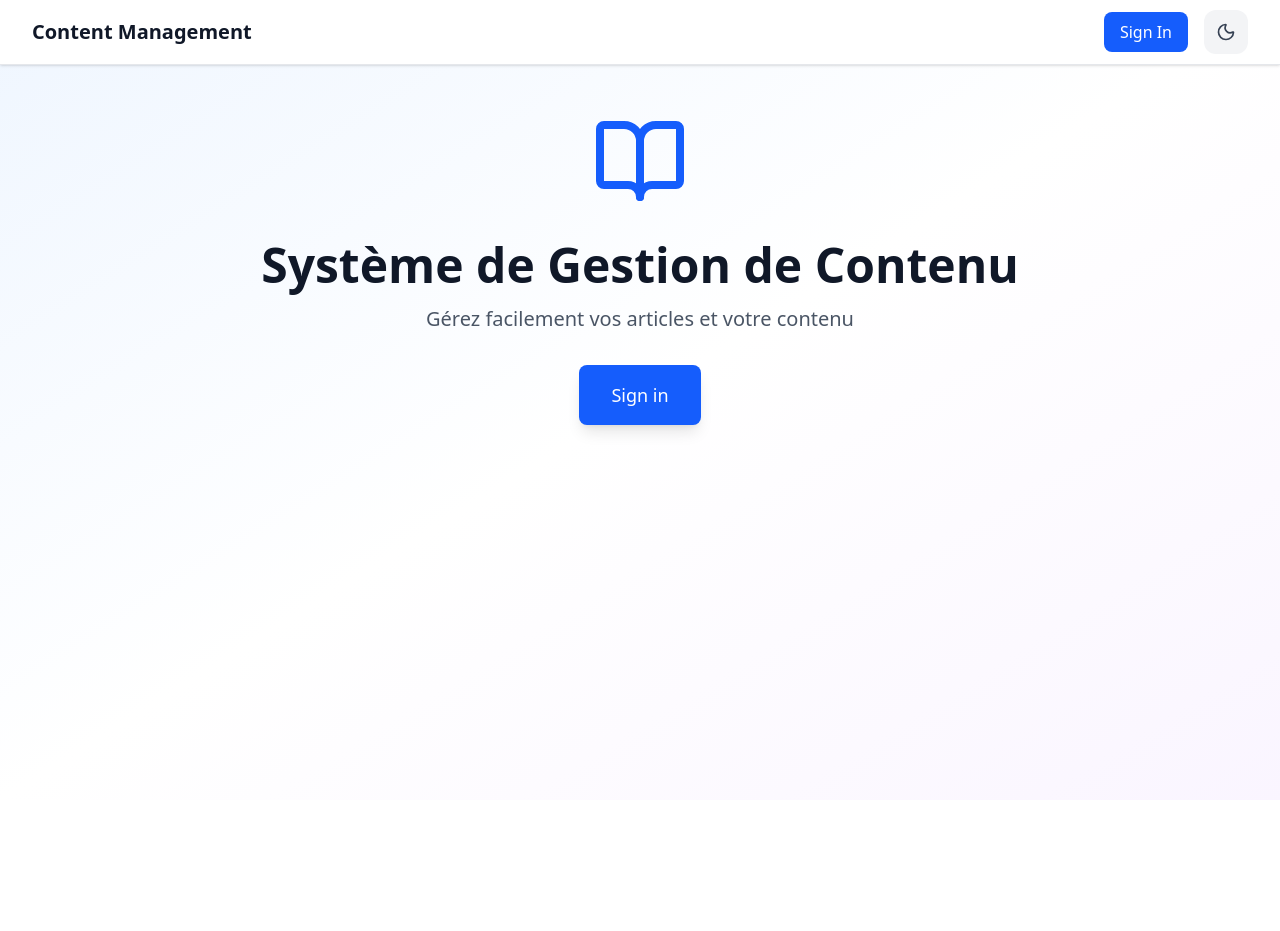
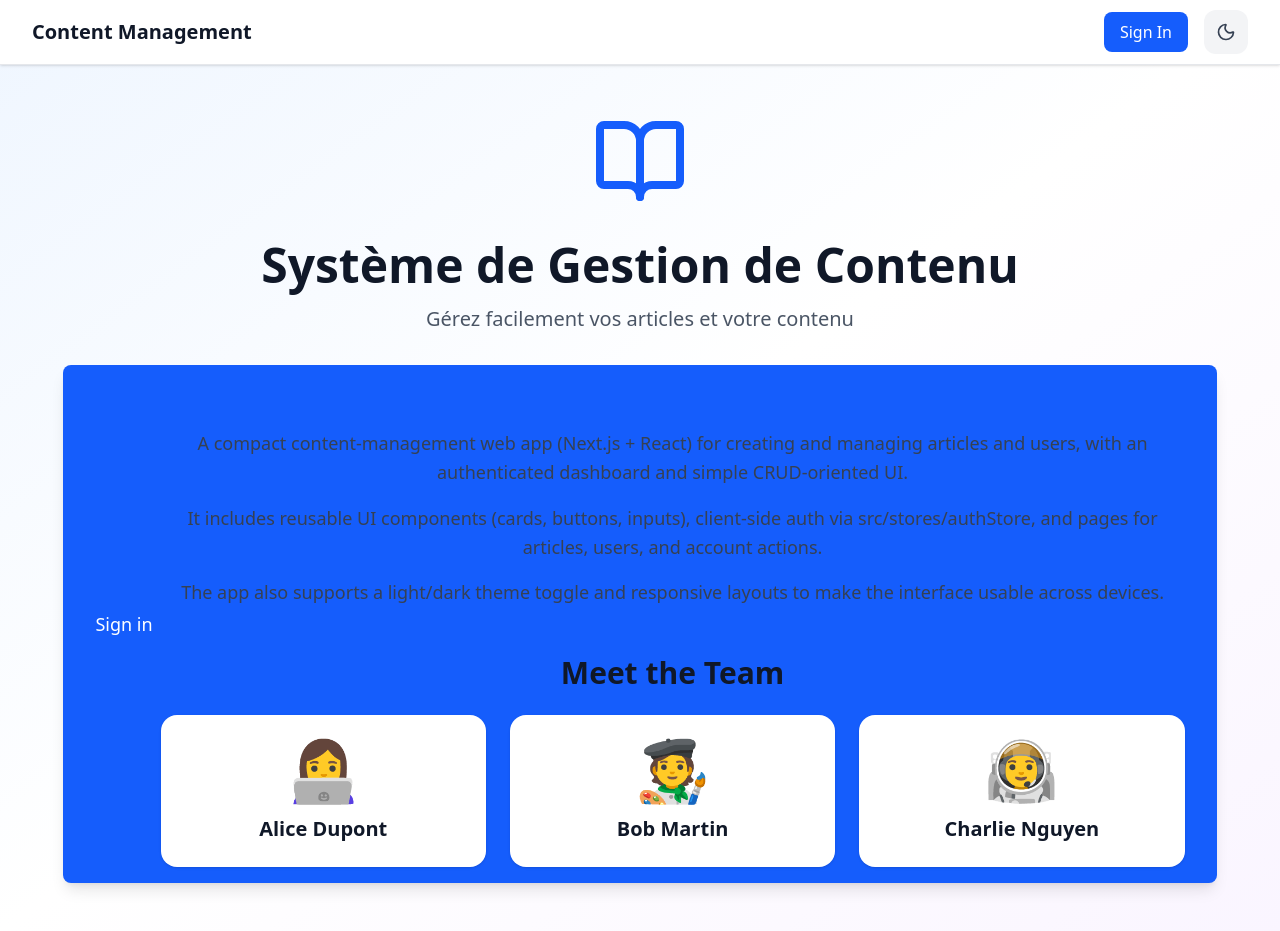
Before and after one commit to ClementLmd/content-management-tp1, a Next.js app: page / in a window 1280 px wide. Before the commit the page ends 800 px from the top, so only its background shows below. Built offline with nearby package versions, Linux system fonts and the light colour scheme.

Commit message:
homepagedisconnected, teamcards + About paragraph

```diff
--- a/src/app/page.tsx
+++ b/src/app/page.tsx
@@ -6,6 +6,7 @@ import { useAuthStore } from "@/stores/authStore";
 import { Button } from "@/components/ui/Button";
 import { Card, CardContent, CardHeader } from "@/components/ui/Card";
 import { Header } from "@/components/layout/Header";
+import HomePageDisconnected from "@/components/HomePageDisconnected/HomePageDisconnected";
 
 export default function Home() {
   const { isAuthenticated, user } = useAuthStore();
@@ -24,12 +25,7 @@ export default function Home() {
             Gérez facilement vos articles et votre contenu
           </p>
           {!isAuthenticated && (
-            <Link
-              href="/auth"
-              className="inline-flex items-center gap-2 px-8 py-4 bg-blue-600 dark:bg-blue-700 text-white rounded-lg hover:bg-blue-700 dark:hover:bg-blue-600 transition-colors font-medium text-lg shadow-lg"
-            >
-              Sign in{" "}
-            </Link>
+            <HomePageDisconnected />
           )}
           {isAuthenticated && (
             <div className="space-y-6 mt-8">
--- /dev/null
+++ b/src/components/HomePageDisconnected/HomePageDisconnected.tsx
@@ -0,0 +1,36 @@
+"use client";
+
+import Link from "next/link";
+import TeamCards from "@/components/HomePageDisconnected/TeamCards";
+
+export default function HomeDisconnected() {
+  return (
+    <Link
+      href="/auth"
+      className="inline-flex items-center gap-2 px-8 py-4 bg-blue-600 dark:bg-blue-700 text-white rounded-lg hover:bg-blue-700 dark:hover:bg-blue-600 transition-colors font-medium text-lg shadow-lg"
+    >
+      Sign in{" "}
+     <div className="mt-12 w-full max-w-5xl flex flex-col gap-12">
+  {/* Row 1: About Text */}
+  <div className="text-gray-700 dark:text-gray-300 text-lg leading-relaxed">
+    <p>
+      A compact content-management web app (Next.js + React) for creating and managing articles and users, with an authenticated dashboard and simple CRUD-oriented UI.
+    </p>
+    <p className="mt-4">
+      It includes reusable UI components (cards, buttons, inputs), client-side auth via src/stores/authStore, and pages for articles, users, and account actions.
+    </p>
+    <p className="mt-4">
+      The app also supports a light/dark theme toggle and responsive layouts to make the interface usable across devices.
+    </p>
+  </div>
+
+  {/* Row 2: Team Cards */}
+  <div>
+    <h2 className="text-3xl font-bold mb-6 text-gray-900 dark:text-white">Meet the Team</h2>
+    <TeamCards />
+  </div>
+</div>
+
+    </Link>
+  );
+}
--- /dev/null
+++ b/src/components/HomePageDisconnected/TeamCards.tsx
@@ -0,0 +1,26 @@
+// components/TeamCards.tsx
+"use client";
+
+export default function TeamCards() {
+  const team = [
+    { name: "Alice Dupont", emoji: "👩‍💻" },
+    { name: "Bob Martin", emoji: "🧑‍🎨" },
+    { name: "Charlie Nguyen", emoji: "🧑‍🚀" },
+  ];
+
+  return (
+    <div className="grid grid-cols-1 md:grid-cols-2 lg:grid-cols-3 gap-6">
+      {team.map((member, index) => (
+        <div
+          key={index}
+          className="bg-white dark:bg-gray-800 p-6 rounded-2xl shadow flex flex-col items-center text-center hover:scale-105 transition-transform"
+        >
+          <div className="text-6xl mb-4">{member.emoji}</div>
+          <h3 className="text-xl font-semibold text-gray-900 dark:text-white">
+            {member.name}
+          </h3>
+        </div>
+      ))}
+    </div>
+  );
+}
--- /dev/null
+++ b/src/components/ui/Card.tsx
@@ -0,0 +1,60 @@
+import React from "react";
+
+interface CardProps {
+  children: React.ReactNode;
+  className?: string;
+}
+
+export const Card: React.FC<CardProps> = ({ children, className = "" }) => {
+  return (
+    <div
+      className={`bg-white dark:bg-gray-800 rounded-lg shadow-md border border-gray-200 dark:border-gray-700 ${className}`}
+    >
+      {children}
+    </div>
+  );
+};
+
+interface CardHeaderProps {
+  children: React.ReactNode;
+  className?: string;
+}
+
+export const CardHeader: React.FC<CardHeaderProps> = ({
+  children,
+  className = "",
+}) => {
+  return (
+    <div className={`px-6 py-4 border-b border-gray-200 dark:border-gray-700 ${className}`}>
+      {children}
+    </div>
+  );
+};
+
+interface CardContentProps {
+  children: React.ReactNode;
+  className?: string;
+}
+
+export const CardContent: React.FC<CardContentProps> = ({
+  children,
+  className = "",
+}) => {
+  return <div className={`px-6 py-4 ${className}`}>{children}</div>;
+};
+
+interface CardFooterProps {
+  children: React.ReactNode;
+  className?: string;
+}
+
+export const CardFooter: React.FC<CardFooterProps> = ({
+  children,
+  className = "",
+}) => {
+  return (
+    <div className={`px-6 py-4 border-t border-gray-200 dark:border-gray-700 ${className}`}>
+      {children}
+    </div>
+  );
+};
```
